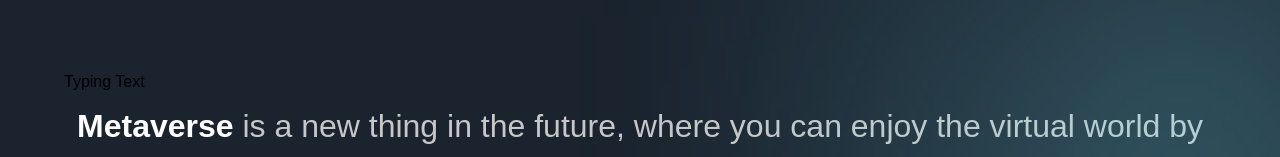
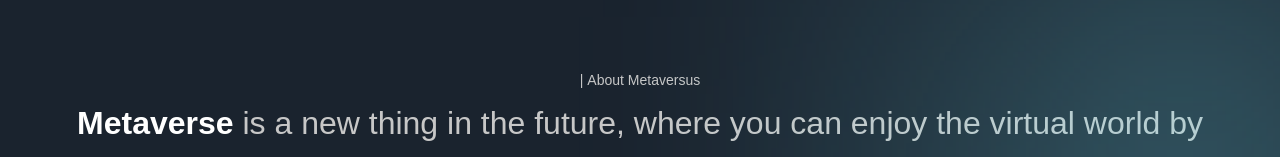
Before and after one commit to SmaelNicolas/metaverse_landing, a Next.js app: page / in a window 1280 px wide. Shown: the part 1098-1255 px from the top of the page. Built offline with nearby package versions, Linux system fonts and the light colour scheme; a web font is replaced by a local one.

Commit message:
custom text

```diff
--- a/components/CustomTexts.jsx
+++ b/components/CustomTexts.jsx
@@ -1,9 +1,18 @@
-'use client';
+"use client";
 
-export const TypingText = () => (
-  <p>Typing Text</p>
+import { motion } from "framer-motion";
+import { textContainer, textVariant2 } from "../utils/motion";
+
+export const TypingText = ({ title, textStyles }) => (
+	<motion.p
+		variants={textContainer}
+		className={`font-normal text-[14px] text-secondary-white ${textStyles}`}>
+		{Array.from(title).map((letter, index) => (
+			<motion.span variants={textVariant2} key={index}>
+				{letter === " " ? "\u00A0" : letter}
+			</motion.span>
+		))}
+	</motion.p>
 );
 
-export const TitleText = () => (
-  <h2>Title Text</h2>
-);
+export const TitleText = () => <h2>Title Text</h2>;
```
